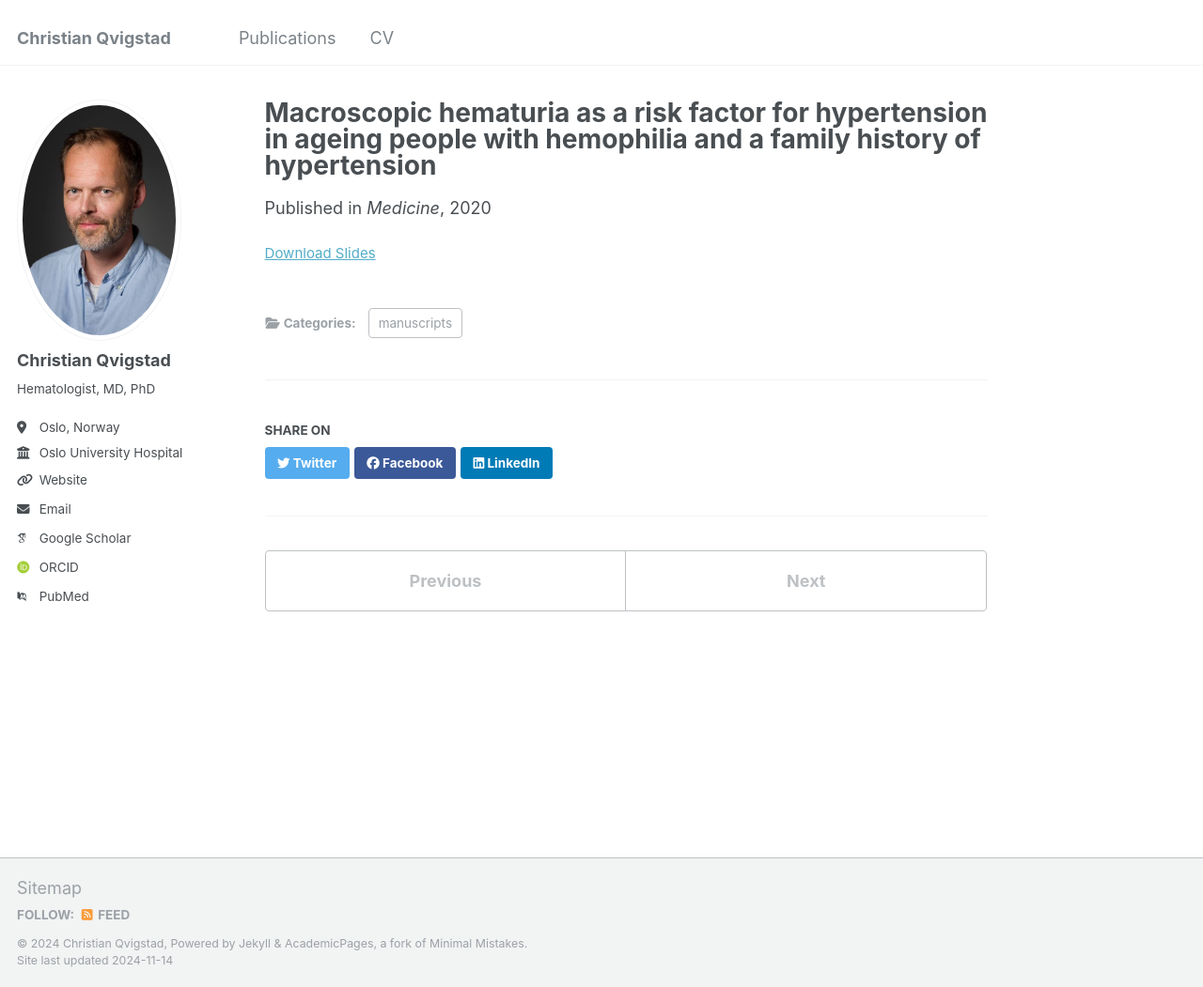
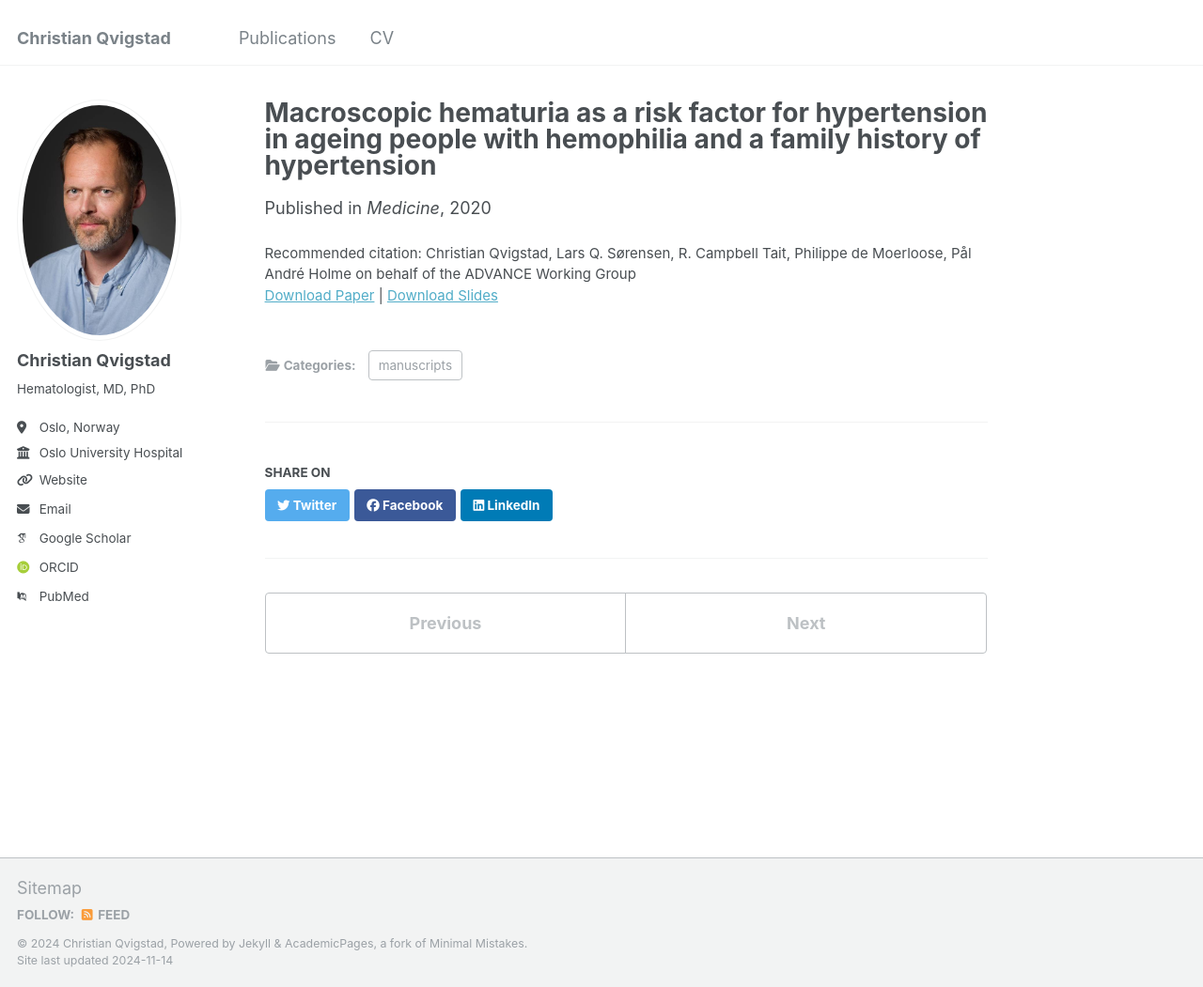
Before and after one commit to qvigstad/qvigstad.github.io, a Jekyll site: the page built from _publications/2020-02-01-MacHem-Med.md, in a window 1280 px wide and 1051 px high. Shown: the whole window at 94% size. Built offline with Jekyll 4.4.1, drawn with Linux system fonts in a browser that asks for light colours; some web fonts are replaced.

Commit message:
Update 2020-02-01-MacHem-Med.md

```diff
--- a/_publications/2020-02-01-MacHem-Med.md
+++ b/_publications/2020-02-01-MacHem-Med.md
@@ -6,4 +6,5 @@ date: 2020-02-01
 venue: 'Medicine'
 paperurl: 'https://doi.org/10.1097/MD.0000000000019339'
 slidesurl: 'https://qvigstad.github.io/files/Qvigstad_2020_MacHem_Medicine.pdf'
+citation: 'Christian Qvigstad, Lars Q. S&oslash;rensen, R. Campbell Tait, Philippe de Moerloose, P&aring;l Andr&eacute; Holme on behalf of the ADVANCE Working Group'
 ---
```
